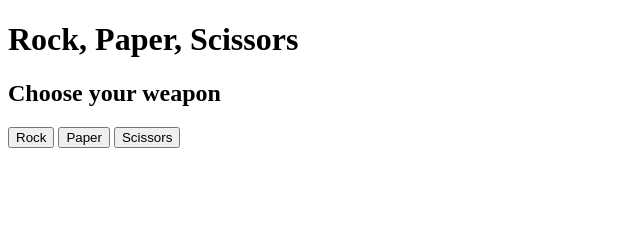
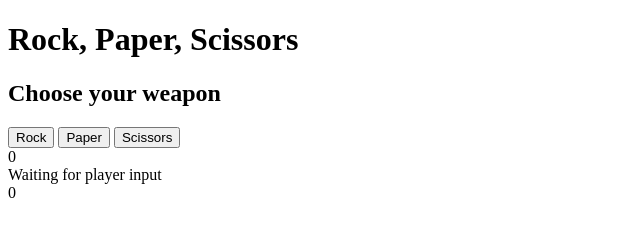
Before and after one commit to Kempie84/rock-paper-scissors, a plain HTML site: page index.html in a window 1280 px wide. Shown: the whole page, without its empty margins (0-640 px from the left). Drawn offline with Linux system fonts and the light colour scheme.

Commit message:
add scoreboard to index.html

```diff
--- a/index.html
+++ b/index.html
@@ -15,6 +15,12 @@
         <button id="scissorsButton">Scissors</button>
     </div>
 
+    <div id="scoreboard">
+        <div id="playerScore">0</div>
+        <div id="gameInfo">Waiting for player input</div>
+        <div id="computerScore">0</div>
+    </div>
+
     <script src="rock-paper-scissors.js"></script>
 </body>
 </html>
```
